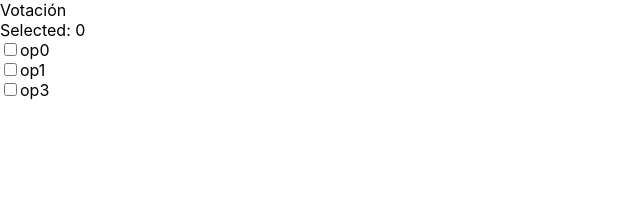
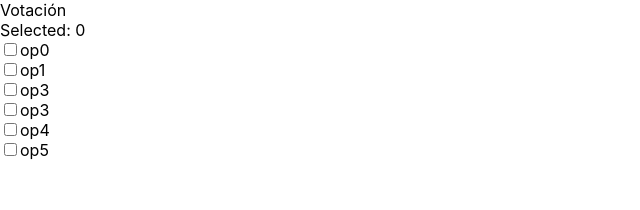
Before and after one commit to JorgeJOcampo/democracy, a React (Create React App) app: page / in a window 1280 px wide. Shown: the top 210 px of the page, without its empty margins (0-640 px from the left). Built offline with nearby package versions, Linux system fonts and the light colour scheme.

Commit message:
restrict select

```diff
--- a/src/components/Checkbox.js
+++ b/src/components/Checkbox.js
@@ -1,6 +1,6 @@
-import React, { useState } from 'react';
+import React from 'react';
 
-const Checkbox = ({ label, isSelected, onCheckboxChange }) => {
+const Checkbox = ({ label, isSelected, onCheckboxChange, disabled }) => {
   // const [isSelected, setIsSelected] = useState(false);
   // const toggleSelect = () => setIsSelected(!isSelected);
   return (
@@ -12,6 +12,7 @@ const Checkbox = ({ label, isSelected, onCheckboxChange }) => {
           checked={isSelected}
           onChange={onCheckboxChange}
           className="form-check-input"
+          disabled={disabled}
         />
         {label}
       </label>
--- a/src/components/VoteList.js
+++ b/src/components/VoteList.js
@@ -1,5 +1,7 @@
 import React, { useState } from 'react';
 import Checkbox from 'components/Checkbox';
+
+const MAX_SELECTED = 3;
 
 export default ({ options }) => {
   const [mapOptions, setMapOptions] = useState(
@@ -7,20 +9,26 @@ export default ({ options }) => {
   );
   const selectedQuantity = mapOptions.filter(({ isSelected }) => isSelected)
     .length;
-  const toggleSelect = (op) => {
-    const este = mapOptions.find(({ label }) => label === op);
+  const toggleSelect = (label) => {
+    const currentCheckbox = mapOptions.find(
+      (checkbox) => checkbox.label === label
+    );
     setMapOptions([
-      ...mapOptions.slice(0, mapOptions.indexOf(este)),
-      { ...este, isSelected: !este.isSelected },
-      ...mapOptions.slice(mapOptions.indexOf(este) + 1, mapOptions.length)
+      ...mapOptions.slice(0, mapOptions.indexOf(currentCheckbox)),
+      { ...currentCheckbox, isSelected: !currentCheckbox.isSelected },
+      ...mapOptions.slice(
+        mapOptions.indexOf(currentCheckbox) + 1,
+        mapOptions.length
+      )
     ]);
   };
   const list = mapOptions.map(({ id, label, isSelected }) => (
     <Checkbox
+      key={id}
       label={label}
       isSelected={isSelected}
+      disabled={!isSelected && selectedQuantity >= MAX_SELECTED}
       onCheckboxChange={() => toggleSelect(label)}
-      key={id}
     />
   ));
   return (
--- a/src/components/vote/Vote.js
+++ b/src/components/vote/Vote.js
@@ -5,7 +5,10 @@ export default () => {
   const options = [
     { id: 0, label: 'op0' },
     { id: 1, label: 'op1' },
-    { id: 2, label: 'op3' }
+    { id: 2, label: 'op3' },
+    { id: 3, label: 'op3' },
+    { id: 4, label: 'op4' },
+    { id: 5, label: 'op5' }
   ];
   return (
     <div>
```
